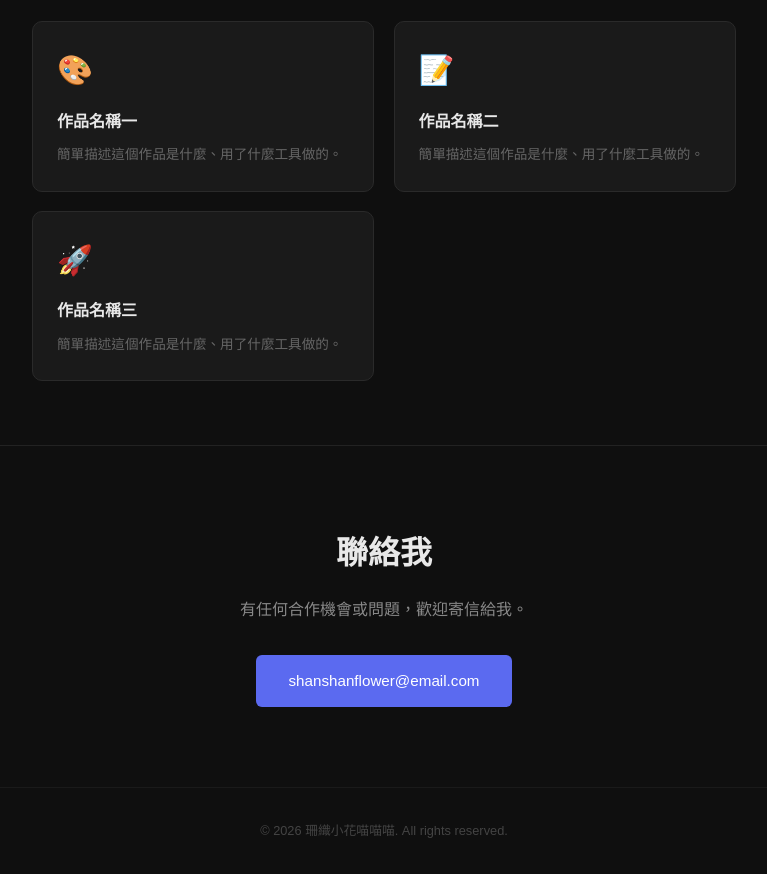
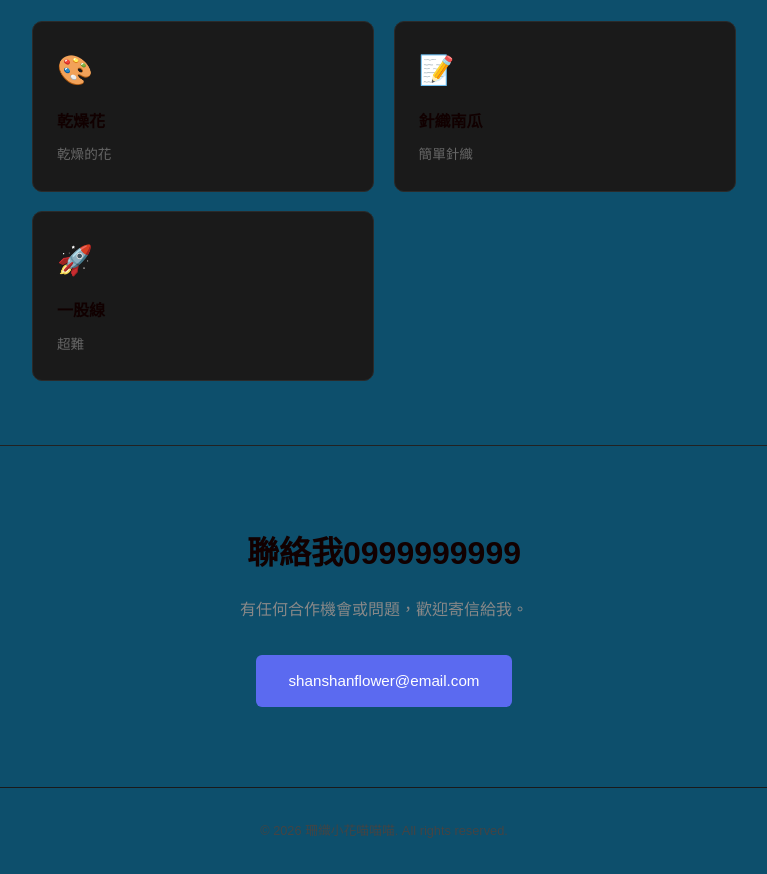
Before and after one commit to yen0808/my-portfolio, a plain HTML site: page index.html in a window 1280 px wide. Shown: the part 900-1774 px from the top of the page, without its empty margins (256-1023 px from the left). Drawn offline with Linux system fonts and the light colour scheme.

Commit message:
更新內容

```diff
--- a/index.html
+++ b/index.html
@@ -13,8 +13,8 @@
 
     body {
       font-family: "Microsoft JhengHei", sans-serif;
-      background: #0f0f0f;
-      color: #e8e8e8;
+      background: #0d4f6c;
+      color: #110000;
       line-height: 1.7;
     }
 
@@ -182,20 +182,20 @@
 
       <div class="project-card">
         <div class="emoji">🎨</div>
-        <h3>作品名稱一</h3>
-        <p>簡單描述這個作品是什麼、用了什麼工具做的。</p>
+        <h3>乾燥花</h3>
+        <p>乾燥的花</p>
       </div>
 
       <div class="project-card">
         <div class="emoji">📝</div>
-        <h3>作品名稱二</h3>
-        <p>簡單描述這個作品是什麼、用了什麼工具做的。</p>
+        <h3>針織南瓜</h3>
+        <p>簡單針織</p>
       </div>
 
       <div class="project-card">
         <div class="emoji">🚀</div>
-        <h3>作品名稱三</h3>
-        <p>簡單描述這個作品是什麼、用了什麼工具做的。</p>
+        <h3>一股線</h3>
+        <p>超難</p>
       </div>
 
     </div>
@@ -203,7 +203,7 @@
 
   <!-- 聯絡 -->
   <div class="contact" id="contact">
-    <h2>聯絡我</h2>
+    <h2>聯絡我0999999999</h2>
     <p>有任何合作機會或問題，歡迎寄信給我。</p>
     <a href="mailto:shanshanflower@email.com" class="btn">shanshanflower@email.com</a>
   </div>
```
